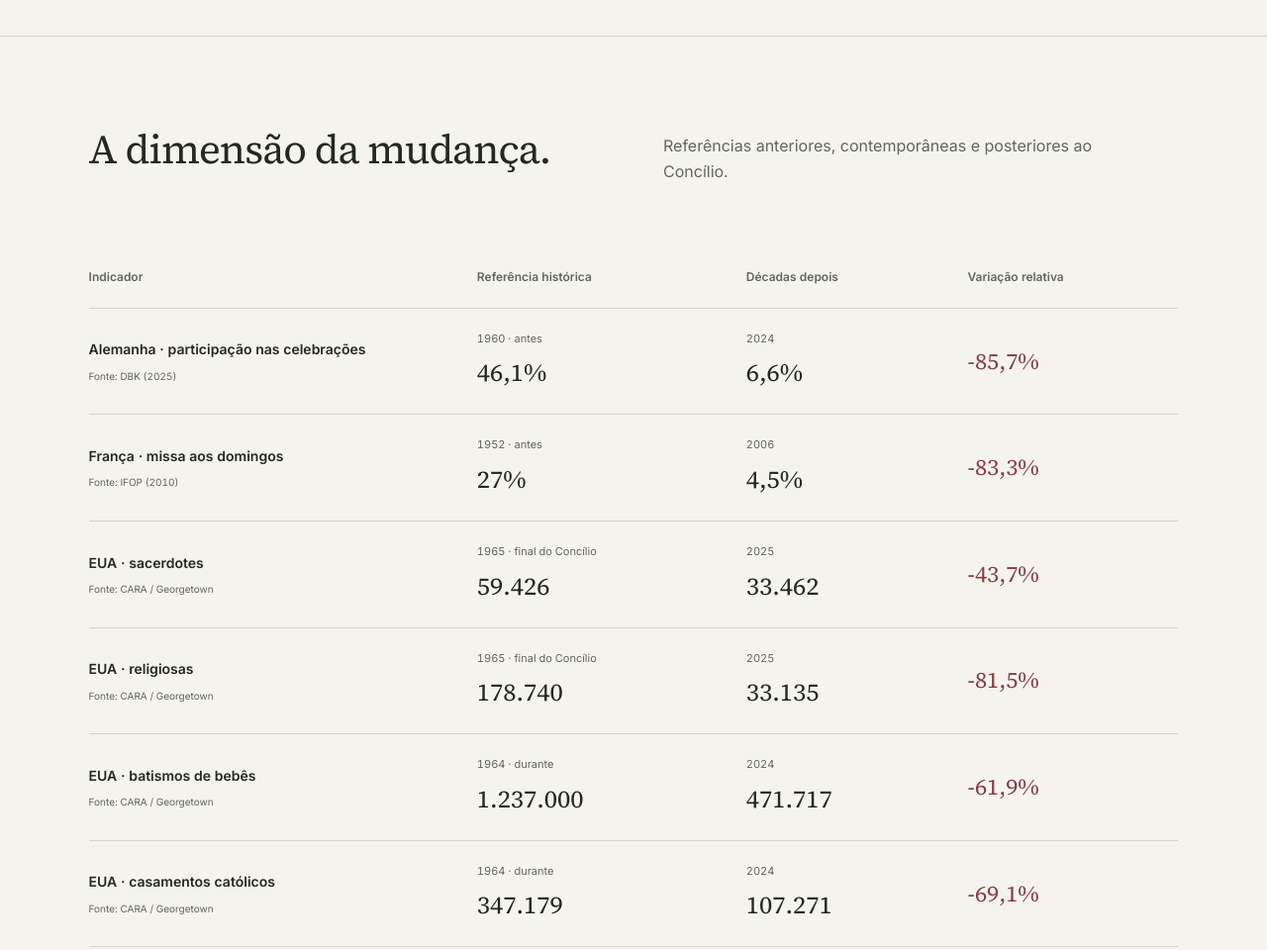
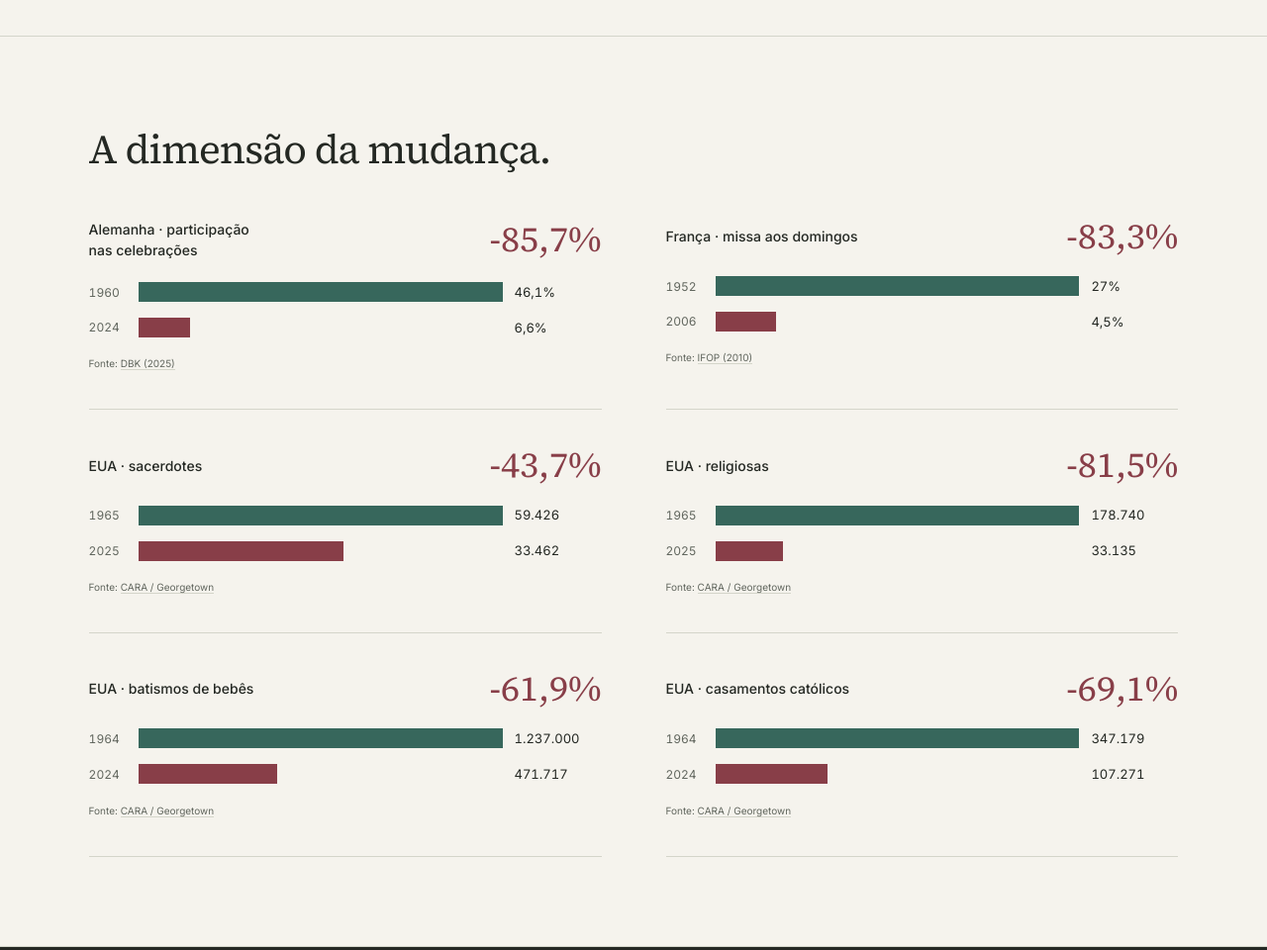
Before and after one commit to laercioop/crisis-stats, a plain HTML site: page index.html in a window 1280 px wide. Shown: the part 2100-3060 px from the top of the page at 99% size. Drawn offline with Linux system fonts and the light colour scheme.

Commit message:
Substitui tabela por comparações visuais e limita altura dos gráficos

```diff
--- a/app.js
+++ b/app.js
@@ -37,6 +37,13 @@ function lineChart(
     height = 300,
   } = {},
 ) {
+  const usedColors = new Set();
+  series = series.map((s, i) => {
+    let color = s.color || colors[i];
+    if (usedColors.has(color)) color = colors.find((c) => !usedColors.has(c));
+    usedColors.add(color);
+    return { ...s, color };
+  });
   const id = "chart-" + ++chartCount,
     w = 600,
     h = height,
@@ -98,7 +105,7 @@ function lineChart(
   });
   svg += "</svg>";
   const years = [...new Set(all.map((x) => x[0]))].sort((a, b) => a - b);
-  return `<div class="chart">${legend(series)}${svg}${table(
+  return `<div class="chart line-chart">${legend(series)}${svg}${table(
     ["Ano", ...series.map((s) => s.name)],
     years.map((y) => [
       y,
@@ -222,7 +229,7 @@ function historicalSummary() {
       "cara",
     ],
   ];
-  return `<div class="macro-table-wrap"><table class="macro-table"><thead><tr><th scope="col">Indicador</th><th scope="col">Referência histórica</th><th scope="col">Décadas depois</th><th scope="col">Variação relativa</th></tr></thead><tbody>${rows.map(([label, year, a, end, b, u, key]) => `<tr><th scope="row">${label}<a class="table-source" href="${D.sources[key].url}" target="_blank" rel="noopener">Fonte: ${D.sources[key].label}</a></th><td><span>${year}</span><strong>${fmt(a, u ? 1 : 0)}${u}</strong></td><td><span>${end}</span><strong>${fmt(b, u ? 1 : 0)}${u}</strong></td><td class="macro-change">${fmt((b / a - 1) * 100, 1)}%</td></tr>`).join("")}</tbody></table></div>`;
+  return `<div class="comparison-plots">${rows.map(([label, year, a, end, b, u, key]) => `<figure class="comparison-plot"><div class="comparison-top"><h3>${label}</h3><strong class="comparison-drop">${fmt((b / a - 1) * 100, 1)}%</strong></div><div class="comparison-bars" role="img" aria-label="${esc(label)}: ${year}, ${fmt(a, u ? 1 : 0)}${u}; ${end}, ${fmt(b, u ? 1 : 0)}${u}"><div class="comparison-bar-row"><span class="comparison-year">${year.split(" · ")[0]}</span><div class="comparison-track"><i class="comparison-before" style="width:100%"></i></div><span class="comparison-number">${fmt(a, u ? 1 : 0)}${u}</span></div><div class="comparison-bar-row"><span class="comparison-year">${end}</span><div class="comparison-track"><i class="comparison-after" style="width:${(b / a) * 100}%"></i></div><span class="comparison-number">${fmt(b, u ? 1 : 0)}${u}</span></div></div>${source(key)}</figure>`).join("")}</div>`;
 }
 function render() {
   const world = C.world,
@@ -253,7 +260,7 @@ function render() {
   html += section(
     "comparacao",
     "A dimensão da mudança.",
-    "Referências anteriores, contemporâneas e posteriores ao Concílio.",
+    "",
     historicalSummary(),
   );
   html += section(
--- a/style.css
+++ b/style.css
@@ -1195,3 +1195,108 @@ footer > div {
     font-size: 40px;
   }
 }
+.comparison-plots {
+  display: grid;
+  grid-template-columns: 1fr 1fr;
+  gap: 38px 65px;
+}
+.comparison-plot {
+  padding-bottom: 22px;
+  border-bottom: 1px solid var(--line);
+  min-width: 0;
+}
+.comparison-top {
+  display: flex;
+  align-items: center;
+  justify-content: space-between;
+  gap: 20px;
+  margin-bottom: 22px;
+}
+.comparison-top h3 {
+  font-family: var(--sans);
+  font-size: 14px;
+  font-weight: 500;
+  line-height: 1.5;
+  margin: 0;
+  max-width: 25ch;
+}
+.comparison-drop {
+  font-family: var(--serif);
+  color: var(--wine);
+  font-size: 36px;
+  font-weight: 400;
+  white-space: nowrap;
+  line-height: 1;
+}
+.comparison-bars {
+  display: grid;
+  gap: 15px;
+}
+.comparison-bar-row {
+  display: grid;
+  grid-template-columns: 38px minmax(0, 1fr) 88px;
+  align-items: center;
+  gap: 12px;
+}
+.comparison-year {
+  font-size: 12px;
+  color: var(--muted);
+  font-variant-numeric: tabular-nums;
+}
+.comparison-track {
+  height: 20px;
+}
+.comparison-track i {
+  display: block;
+  height: 100%;
+  min-width: 2px;
+}
+.comparison-before {
+  background: var(--green);
+}
+.comparison-after {
+  background: var(--wine);
+}
+.comparison-number {
+  font-size: 13px;
+  font-variant-numeric: tabular-nums;
+  white-space: nowrap;
+}
+.comparison-plot .source {
+  font-size: 10px;
+  margin-top: 18px;
+}
+.comparison-plots ~ .source {
+  margin-top: 0;
+}
+@media (max-width: 750px) {
+  .comparison-plots {
+    grid-template-columns: 1fr;
+    gap: 28px;
+  }
+  .comparison-drop {
+    font-size: 34px;
+  }
+  .comparison-top {
+    margin-bottom: 20px;
+  }
+  .comparison-bar-row {
+    grid-template-columns: 35px minmax(0, 1fr) 82px;
+    gap: 10px;
+  }
+  .comparison-top h3 {
+    font-size: 14px;
+  }
+}
+.line-chart svg {
+  height: clamp(210px, 32vh, 300px);
+  width: 100%;
+}
+.section > figure > .line-chart {
+  max-width: 1000px;
+}
+@media (max-width: 650px) {
+  .line-chart svg {
+    height: 230px;
+  }
+}
```
